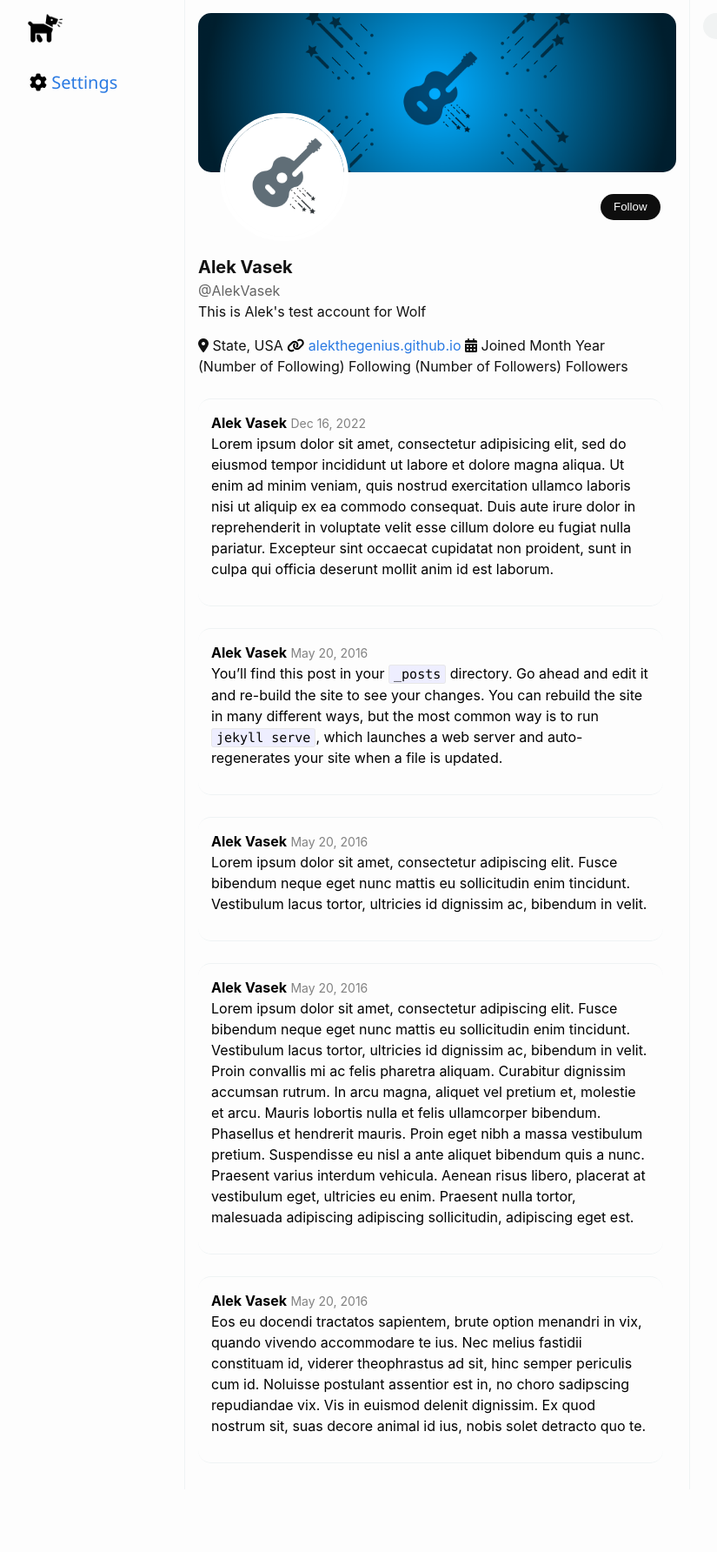
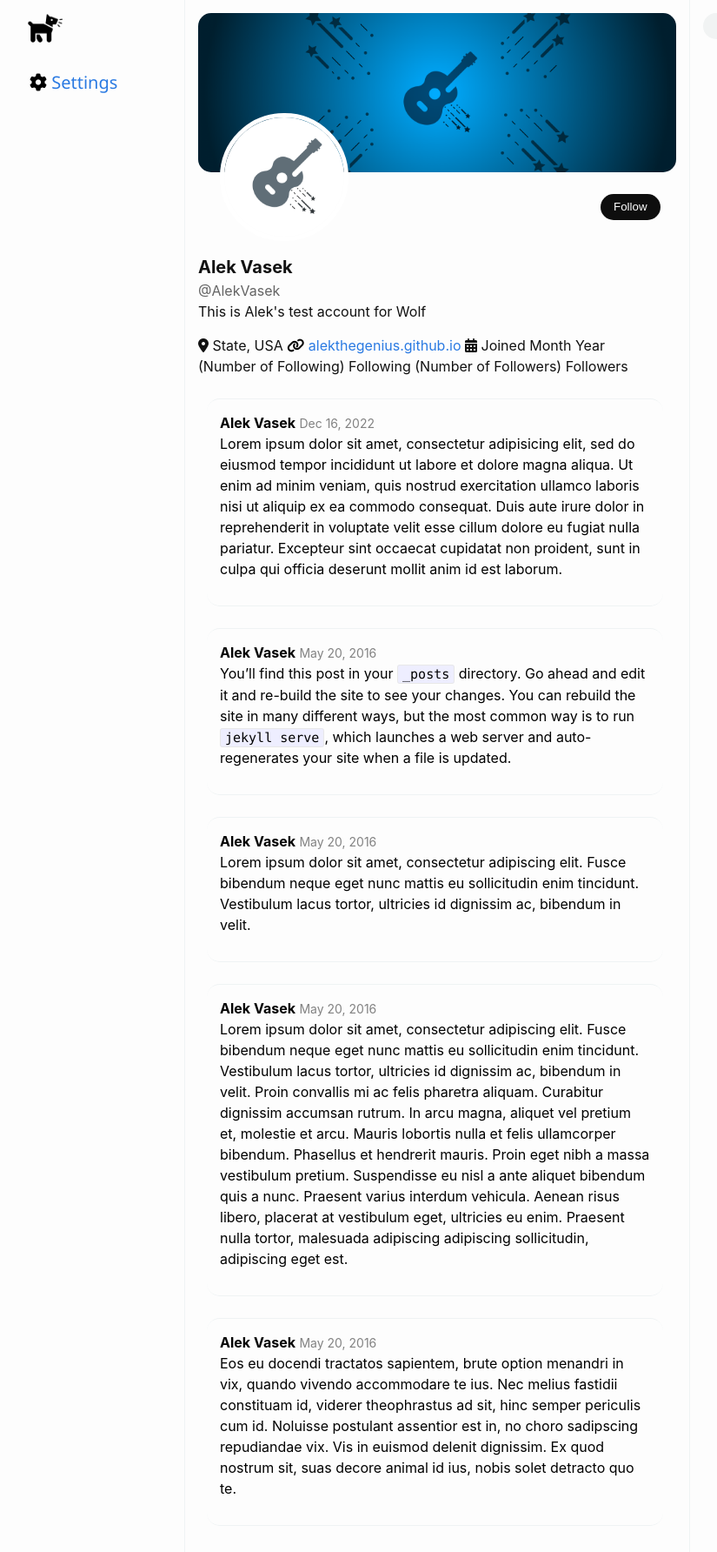
Before and after one commit to alekthegenius/Woof, a Jekyll site: the page built from index.md, in a window 1280 px wide. Shown: the whole page at 87% size, without its empty margins (194-1019 px from the left). Built offline with Jekyll 4.4.1, drawn with Linux system fonts in a browser that asks for light colours; nearby versions of some CDN libraries; before the commit the page ends 1712 px from its top, so only the background shows below that.

```diff
--- a/_sass/minima/_base.scss
+++ b/_sass/minima/_base.scss
@@ -251,8 +251,6 @@
     padding-right: 15px;
     padding-bottom: 15px;
     padding-left: 15px;
-    position: sticky;
-    top: 15px;
     background-color: rgb(22, 24, 28);
   }
   .bark-user {
@@ -287,7 +285,7 @@
 }
 
 .post-list {
-  margin-left: 0px;
+  margin-left: 10px;
 }
 
 .content-header span.user-at {
```
Also changed, not shown: 3 other files.
